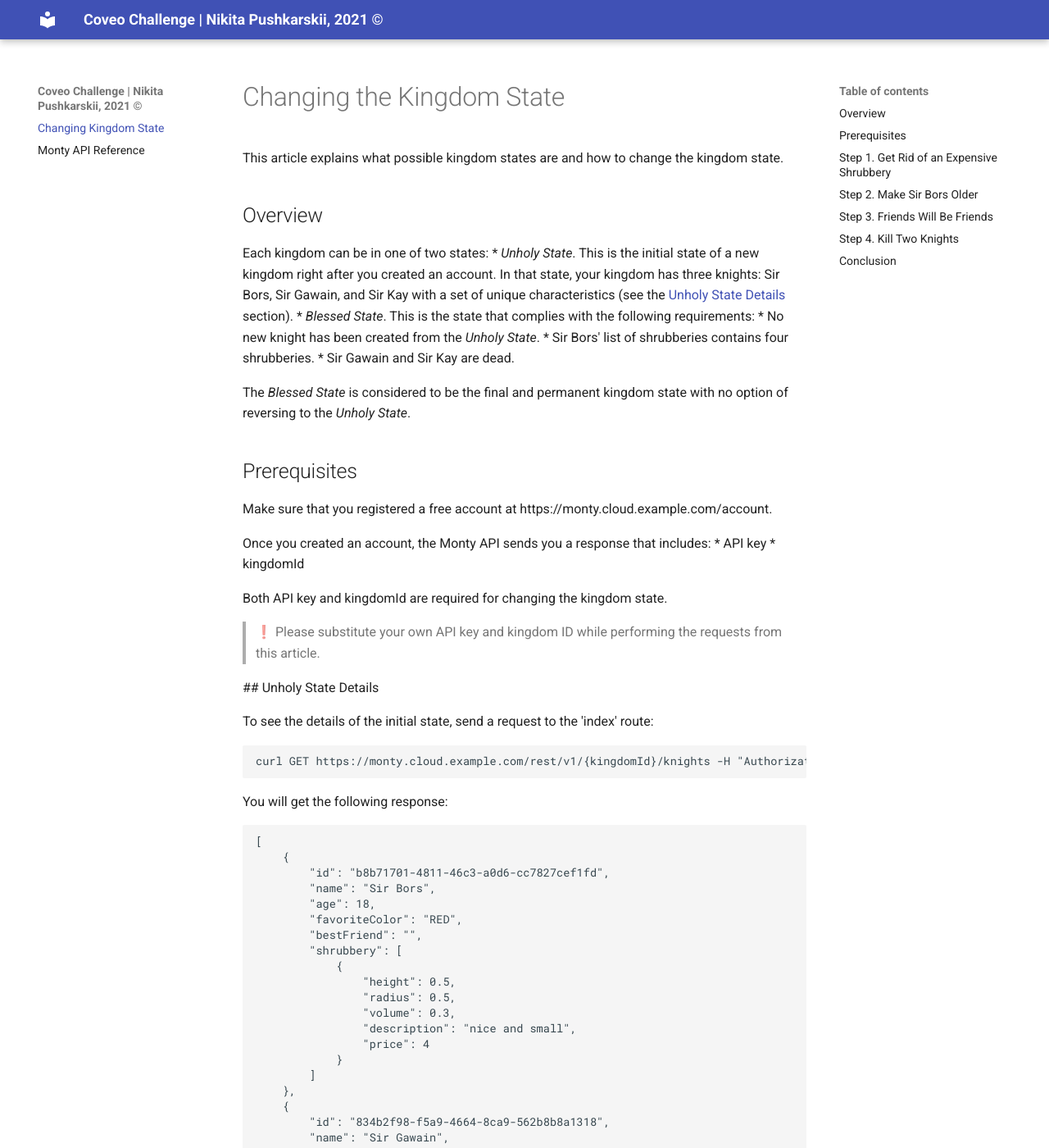
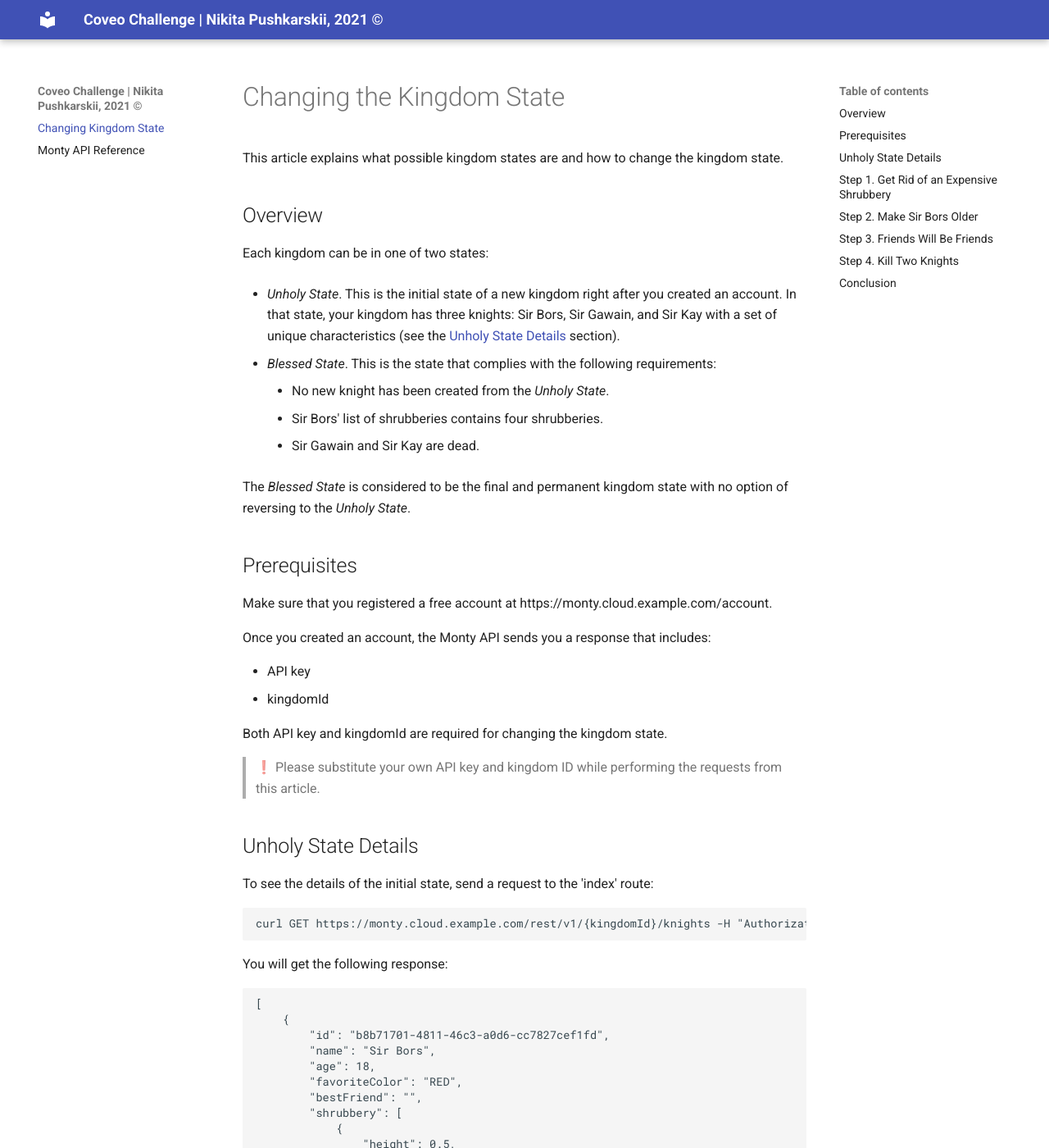
Before and after one commit to nikpushkarski/coveo-challenge, an MkDocs documentation site: the page built from docs/index.md, in a window 1280 px wide and 1400 px high. Shown: the whole window at 82% size. Built offline with MkDocs 1.6.1 and Material for MkDocs 9.7.7, drawn with Linux system fonts in a browser that asks for light colours; some of the changed text lies outside the part shown.

Commit message:
fixes formatting issues

````diff
--- a/docs/index.md
+++ b/docs/index.md
@@ -5,11 +5,14 @@ This article explains what possible kingdom states are and how to change the kin
 ## Overview
 
 Each kingdom can be in one of two states:
+
 * _Unholy State_. This is the initial state of a new kingdom right after you created an account. In that state, your kingdom has three knights: Sir Bors, Sir Gawain, and Sir Kay with a set of unique characteristics (see the [Unholy State Details](#unholy) section).
+
 * _Blessed State_. This is the state that complies with the following requirements:
-  * No new knight has been created from the _Unholy State_.
-  * Sir Bors' list of shrubberies contains four shrubberies.
-  * Sir Gawain and Sir Kay are dead.
+
+    * No new knight has been created from the _Unholy State_.
+    * Sir Bors' list of shrubberies contains four shrubberies.
+    * Sir Gawain and Sir Kay are dead.
 
 The _Blessed State_ is considered to be the final and permanent kingdom state with no option of reversing to the _Unholy State_.
 
@@ -18,6 +21,7 @@ The _Blessed State_ is considered to be the final and permanent kingdom state wi
 Make sure that you registered a free account at https://monty.cloud.example.com/account.
 
 Once you created an account, the Monty API sends you a response that includes:
+
 * API key
 * kingdomId
 
@@ -25,7 +29,7 @@ Both API key and kingdomId are required for changing the kingdom state.
 
 > ❗ Please substitute your own API key and kingdom ID while performing the requests from this article.
 
-<a name="unholy"></a>## Unholy State Details
+## Unholy State Details <a name="unholy"></a>
 
 To see the details of the initial state, send a request to the 'index' route:
 
@@ -273,7 +277,7 @@ Response:
 ]
 ```
 
-Sir Bors now has 4 shrubberies and you did not create any new knights, so your kingdom is on the right path to the _Blessed_State_.
+Sir Bors now has 4 shrubberies and you did not create any new knights, so your kingdom is on the right path to the _Blessed State_.
 
 ## Step 4. Kill Two Knights
 
@@ -345,13 +349,13 @@ Congratulations! Your kingdom meets all the requirements of the _Blessed State_:
 
 ✔ Sir Bors' list of shrubberies contains four shrubberies.
 
-✔ Sir Gawain and Sir Kay are dead
+✔ Sir Gawain and Sir Kay are dead.
 
 
 ## Conclusion
 
 The Monty API has straightforward rules implemented in its design; strictly following those rules ensures that you can easily achieve any goal.
 
-As for managing knights, the main rules here are about colors and how friendship works. In case you forget anything, do not hesitate to refer to the Monty API reference.
+As for managing knights, the main rules here are about colors and how friendship works. In case you forget anything, do not hesitate to refer to the [Monty API reference](reference).
 
 Have a happy coding!
````
